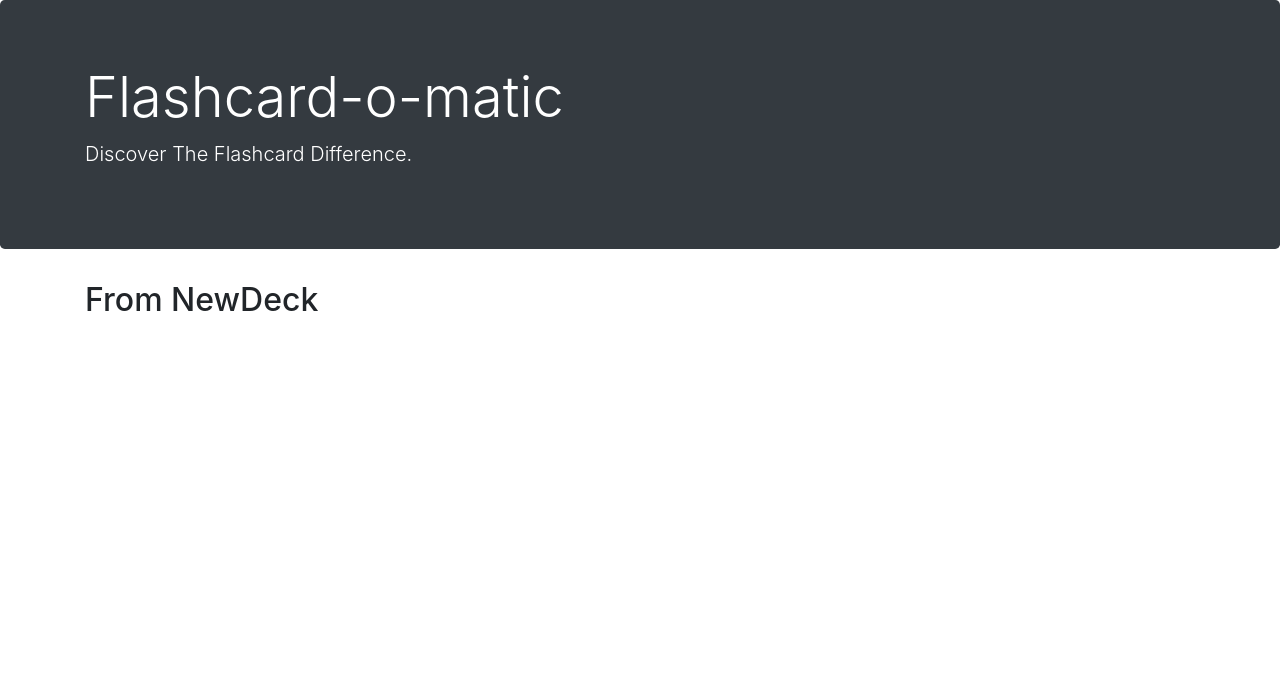
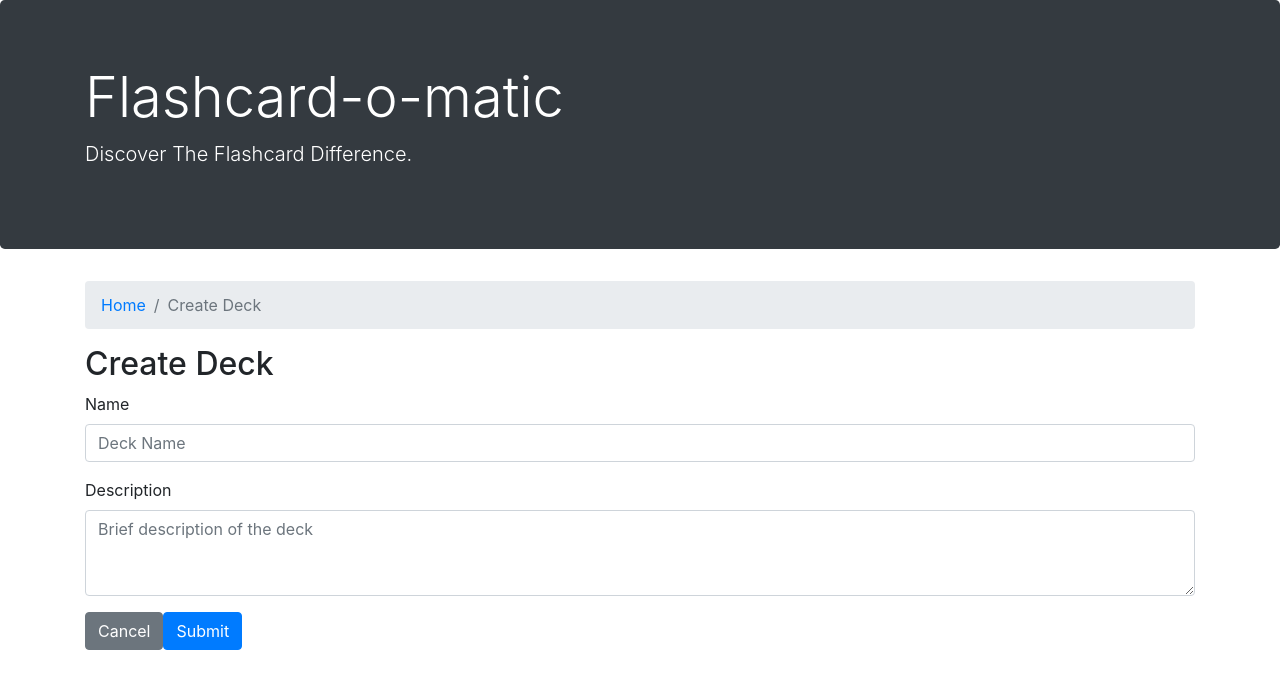
Before and after one commit to Theakayuki/Project-Flashcards-React, a React (Create React App) app: page /decks/new in a window 1280 px wide. Shown: the top 688 px of the page. Built offline with nearby package versions, Linux system fonts and the light colour scheme; no server answers; a web font is replaced by a local one.

Commit message:
finished working with deck creation

```diff
--- a/data/db.json
+++ b/data/db.json
@@ -9,6 +9,11 @@
       "name": "React Router",
       "description": "React Router is a collection of navigational components that compose declaratively with your application.",
       "id": 2
+    },
+    {
+      "name": "tset",
+      "description": "tsataste",
+      "id": 3
     }
   ],
   "cards": [
--- a/src/Layout/Deck/NewDeck/NewDeck.jsx
+++ b/src/Layout/Deck/NewDeck/NewDeck.jsx
@@ -1,8 +1,86 @@
+import { Link, useHistory } from 'react-router-dom';
 
-function NewDeck(){
+import { useState } from 'react';
+import { createDeck } from '../../../utils/api';
 
-    const tempContent = <h2>From NewDeck</h2>;
-    return tempContent;
+function NewDeck() {
+    const initialState = {
+        name: '',
+        description: '',
+    };
+    const [formData, setFormData] = useState(initialState);
+    const history = useHistory();
+
+    const Breadcrumb = () => {
+        return (
+            <nav aria-label='breadcrumb'>
+                <ol className='breadcrumb'>
+                    <li className='breadcrumb-item'>
+                        <Link to='/'>
+                            <i className='bi bi-house-door-fill'></i> Home
+                        </Link>
+                    </li>
+                    <li className='breadcrumb-item active' aria-current='page'>
+                        Create Deck
+                    </li>
+                </ol>
+            </nav>
+        );
+    };
+
+    const changeHandler = ({ target }) => {
+        setFormData((currentData) => ({
+            ...currentData,
+            [target.name]: target.value,
+        }));
+    };
+
+    const handleSubmit = async (event) => {
+        event.preventDefault();
+        const response = await createDeck(formData);
+        history.push(`/decks/${response.id}`);
+    };
+
+    return (
+        <div>
+            <Breadcrumb />
+            <h2>Create Deck</h2>
+            <form onSubmit={handleSubmit}>
+                <div className='form-group'>
+                    <label htmlFor='name'>Name</label>
+                    <input
+                        type='text'
+                        className='form-control'
+                        name='name'
+                        id='name'
+                        placeholder='Deck Name'
+                        value={formData.name}
+                        onChange={changeHandler}
+                        required
+                    />
+                </div>
+                <div className='form-group'>
+                    <label htmlFor='description'>Description</label>
+                    <textarea
+                        className='form-control'
+                        name='description'
+                        id='description'
+                        placeholder='Brief description of the deck'
+                        rows='3'
+                        value={formData.description}
+                        onChange={changeHandler}
+                        required
+                    ></textarea>
+                </div>
+                <Link to='/' className='btn btn-secondary'>
+                    Cancel
+                </Link>
+                <button type='submit' className='btn btn-primary'>
+                    Submit
+                </button>
+            </form>
+        </div>
+    );
 }
 
 export default NewDeck;
--- a/src/Layout/Home/Home.jsx
+++ b/src/Layout/Home/Home.jsx
@@ -3,7 +3,10 @@ import { Link } from 'react-router-dom';
 function Home({ decks }) {
     return (
         <div className='home'>
-            <button className='btn btn-secondary'>{'\uFF0B'}Create Deck</button>
+            <Link to='/decks/new' className='btn btn-secondary mb-2'>
+                <i className='bi bi-plus-lg'></i> Create Deck
+            </Link>
+
             <div>
                 {decks.map((deck) => (
                     <div key={deck.id} className='card'>
```
